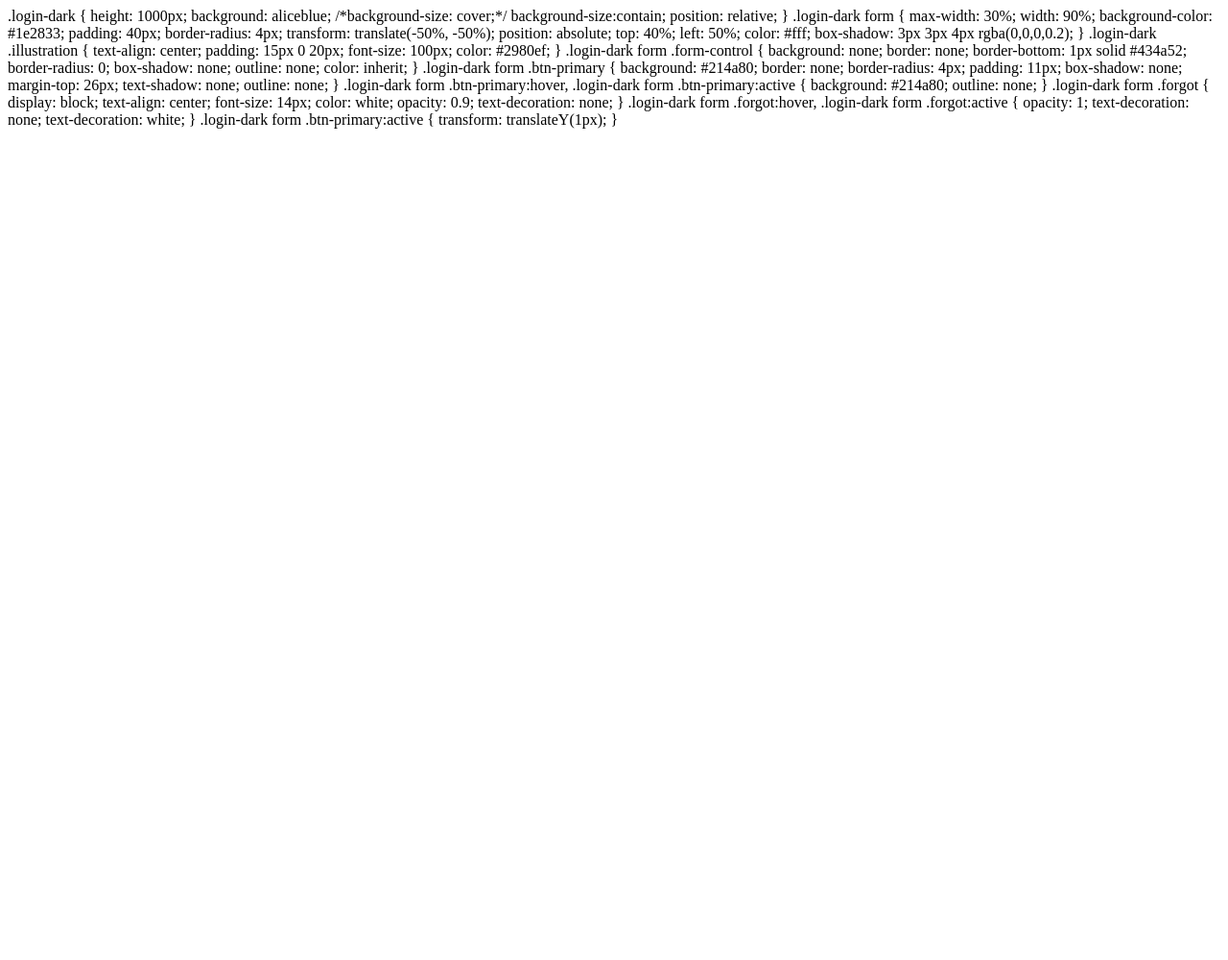
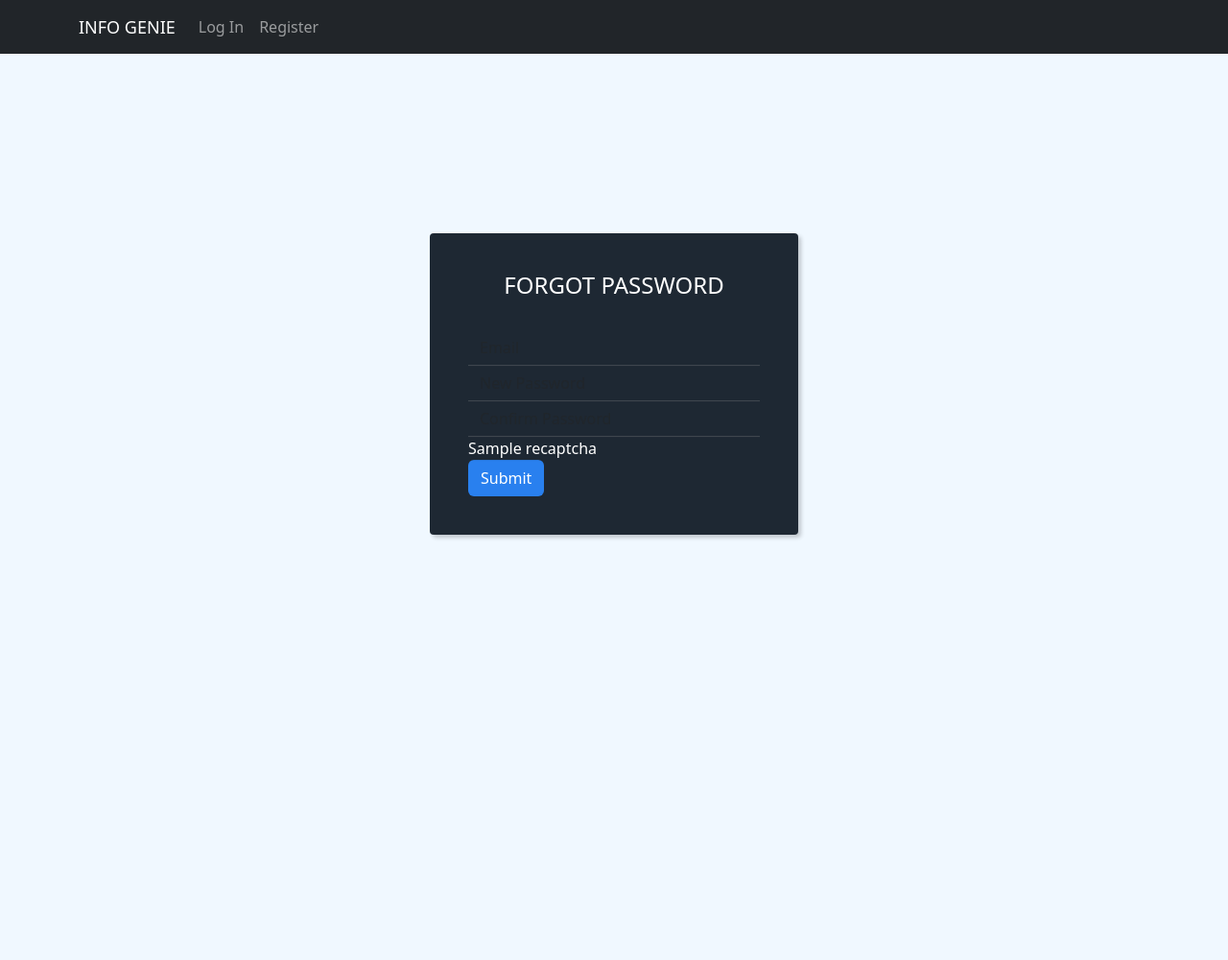
Before and after one commit to NidaThaj/INFO-GENIE, a Python web app: template templates/forgot.html in a window 1280 px wide. Shown: the whole page at 96% size. Before the commit the page ends 134 px from the top, so only its background shows below. Run offline with Jinja, Linux system fonts and the light colour scheme; the template is opened without the code that fills it: most values are stand-ins (such as "Sample title", 1, 10 or a date in 2020); some libraries are stand-ins or nearby versions.

Commit message:
Update forgot.html

```diff
--- a/templates/forgot.html
+++ b/templates/forgot.html
@@ -1,66 +1,52 @@
-.login-dark {
-height: 1000px;
-background: aliceblue;
-/*background-size: cover;*/
-background-size:contain;
-position: relative;
-}
-.login-dark form {
-max-width: 30%;
-width: 90%;
-background-color: #1e2833;
-padding: 40px;
-border-radius: 4px;
-transform: translate(-50%, -50%);
-position: absolute;
-top: 40%;
-left: 50%;
-color: #fff;
-box-shadow: 3px 3px 4px rgba(0,0,0,0.2);
-}
-.login-dark .illustration {
-text-align: center;
-padding: 15px 0 20px;
-font-size: 100px;
-color: #2980ef;
-}
-.login-dark form .form-control {
-background: none;
-border: none;
-border-bottom: 1px solid #434a52;
-border-radius: 0;
-box-shadow: none;
-outline: none;
-color: inherit;
-}
-.login-dark form .btn-primary {
-background: #214a80;
-border: none;
-border-radius: 4px;
-padding: 11px;
-box-shadow: none;
-margin-top: 26px;
-text-shadow: none;
-outline: none;
-}
-.login-dark form .btn-primary:hover, .login-dark form
-.btn-primary:active {
-background: #214a80;
-outline: none;
-}
-.login-dark form .forgot {
-display: block;
-text-align: center;
-font-size: 14px;
-color: white;
-opacity: 0.9;
-text-decoration: none;
-}
-.login-dark form .forgot:hover, .login-dark form .forgot:active {
-opacity: 1;
-text-decoration: none;
-text-decoration: white;
-}
-.login-dark form .btn-primary:active {
-transform: translateY(1px);
-}
+<!DOCTYPE html>
+<html>
+<head>
+    <meta charset="utf-8">
+    <meta name="viewport" content="width=device-width, initial-scale=1.0, shrink-to-fit=no">
+    <title>Forgot</title>
+    <link rel="icon" href="{{ url_for('static', filename='images/icon.png') }}" type="image" sizes="16x16">
+    <link rel="stylesheet" href="{{ url_for('static', filename='assets/bootstrap/css/bootstrap.min.css') }}">
+    <link rel="stylesheet" href="https://fonts.googleapis.com/css?family=Catamaran:100,200,300,400,500,600,700,800,900">
+    <link rel="stylesheet" href="https://fonts.googleapis.com/css?family=Lato:100,100i,300,300i,400,400i,700,700i,900,900i">
+    <link rel="stylesheet" href="{{ url_for('static', filename='assets/fonts/ionicons.min.css') }}">
+    <link rel="stylesheet" href="https://cdnjs.cloudflare.com/ajax/libs/animate.css/3.5.2/animate.min.css">
+    <link rel="stylesheet" href="{{ url_for('static', filename='assets/css/Login-Form-Dark.css') }}">
+</head>
+<body>
+    <nav class="navbar navbar-dark navbar-expand-lg fixed-top bg-dark navbar-custom">
+        <div class="container">
+            <a class="navbar-brand" href="#" style="font-size: large;">INFO GENIE</a>
+            <button data-toggle="collapse" class="navbar-toggler" data-target="#navbarResponsive"><span class="navbar-toggler-icon"></span></button>
+            <div class="collapse navbar-collapse" id="navbarResponsive">
+                <ul class="navbar-nav ml-auto">
+                    <li class="nav-item"><a class="nav-link" href="/">Log In</a></li>
+                    <li class="nav-item"><a class="nav-link" href="/register">Register</a></li>
+                </ul>
+            </div>
+        </div>
+    </nav>
+    <section class="login-dark">
+        <form action='/forgot' method='GET,POST'>
+            <centre>
+                <h4 style="text-align: center;">FORGOT PASSWORD</h4>
+            </centre>
+            <br>
+            <div class="form-signup">
+                <div class="form-group">
+                    <input class="form-control" type="email" name="uemail" placeholder="Email" required>
+                    <input class="form-control" type="password" name="upassword" placeholder="New Password" required>
+                    <input class="form-control" type="password" name="upasswordconfirm" placeholder="Confirm Password" required>
+                </div>
+                {{recaptcha}}
+                </br>
+                <div class="form-group">
+                    <button class="btn btn-block" data-bss-hover-animate="pulse" type="submit" style="background-color: #2980ef; color: white">Submit</button>
+                </div>
+            </div>
+        </form>
+    </section>
+    <script src="{{ url_for('static', filename='assets/js/jquery.min.js') }}"></script>
+    <script src="{{ url_for('static', filename='assets/bootstrap/js/bootstrap.min.js') }}"></script>
+    <script src="{{ url_for('static', filename='assets/js/bs-init.js') }}"></script>
+</body>
+</html>
```
